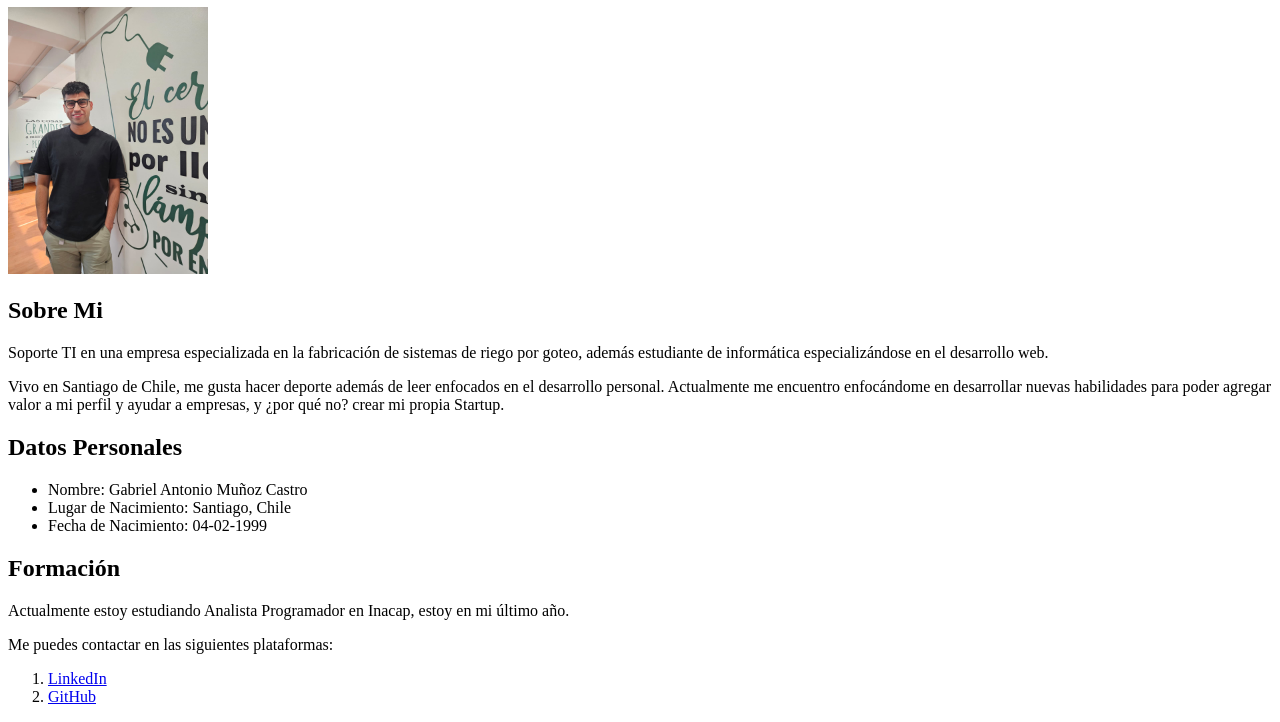
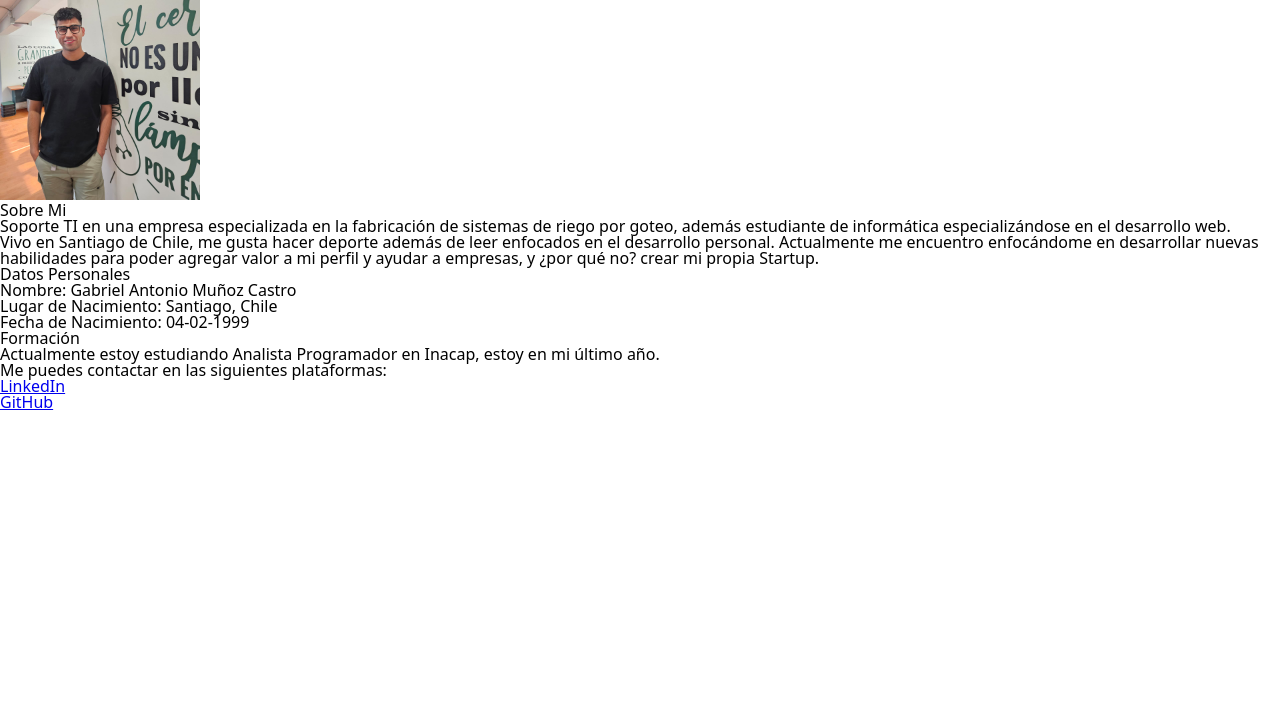
Before and after one commit to mrGoonies/desafio-latam, a plain HTML site: page 01-cv/index.html in a window 1280 px wide. Shown: the part 99-821 px from the top of the page. After the commit the page ends 800 px from the top, so only its background shows below. Drawn offline with Linux system fonts and the light colour scheme; files that its build step writes are made by us from their sources.

Commit message:
Aplicando CSS y reset CSS

```diff
--- a/01-cv/index.html
+++ b/01-cv/index.html
@@ -5,6 +5,7 @@
     <meta charset="UTF-8">
     <meta name="viewport" content="width=device-width, initial-scale=1.0">
     <title>Gabriel Muñoz Castro</title>
+    <link rel="stylesheet" href="./css/style.css">
 </head>
 
 <body>
--- /dev/null
+++ b/css/style.css
@@ -0,0 +1,47 @@
+html, body, div, span, applet, object, iframe,
+h1, h2, h3, h4, h5, h6, p, blockquote, pre,
+a, abbr, acronym, address, big, cite, code,
+del, dfn, em, img, ins, kbd, q, s, samp,
+small, strike, strong, sub, sup, tt, var,
+b, u, i, center,
+dl, dt, dd, ol, ul, li,
+fieldset, form, label, legend,
+table, caption, tbody, tfoot, thead, tr, th, td,
+article, aside, canvas, details, embed,
+figure, figcaption, footer, header, hgroup,
+menu, nav, output, ruby, section, summary,
+time, mark, audio, video {
+	margin: 0;
+	padding: 0;
+	border: 0;
+	font-size: 100%;
+	font: inherit;
+	vertical-align: baseline;
+}
+/* HTML5 display-role reset for older browsers */
+article, aside, details, figcaption, figure,
+footer, header, hgroup, menu, nav, section {
+	display: block;
+}
+body {
+	line-height: 1;
+}
+ol, ul {
+	list-style: none;
+}
+blockquote, q {
+	quotes: none;
+}
+blockquote:before, blockquote:after,
+q:before, q:after {
+	content: '';
+	content: none;
+}
+table {
+	border-collapse: collapse;
+	border-spacing: 0;
+}
+
+body {
+    font-family: system-ui, -apple-system, BlinkMacSystemFont, 'Segoe UI', Roboto, Oxygen, Ubuntu, Cantarell, 'Open Sans', 'Helvetica Neue', sans-serif;
+}
```
